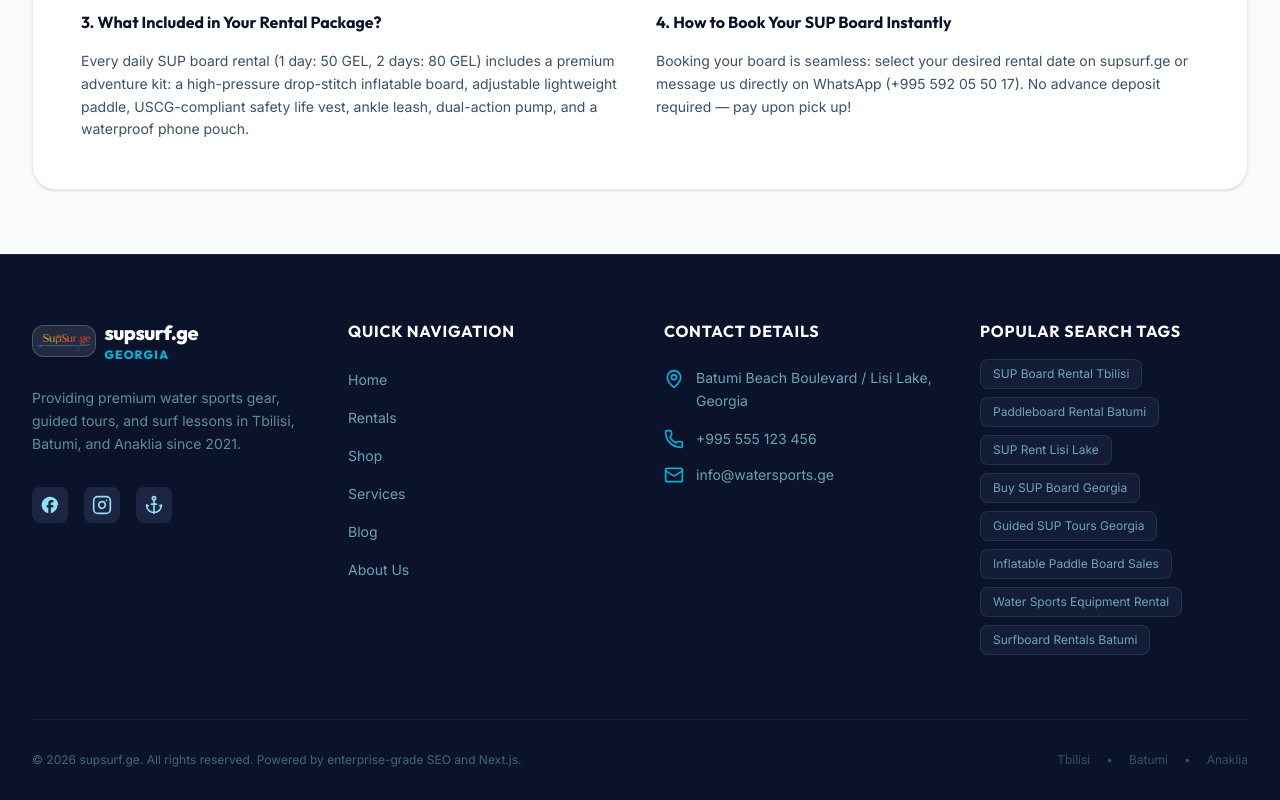
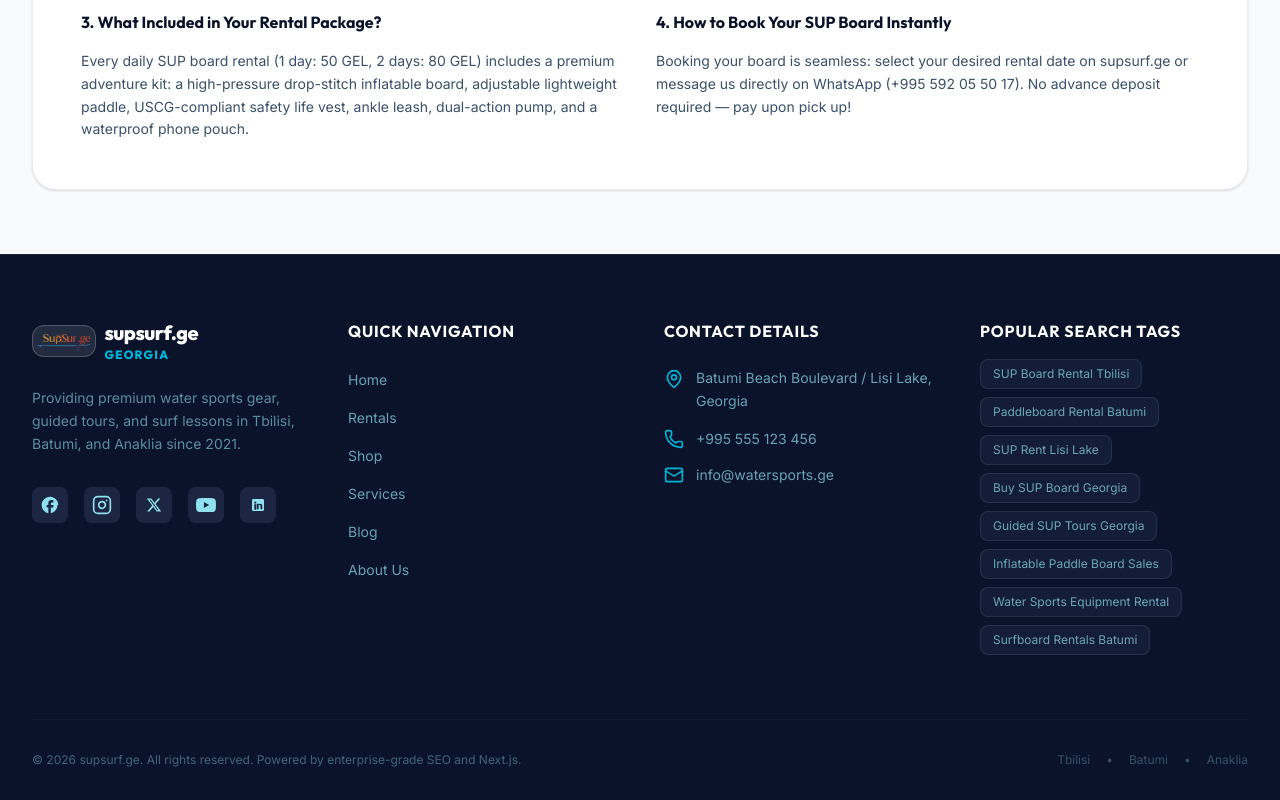
Before and after one commit to zurakopadze22-rgb/supsurf, a React (Vite) app: page /en in a window 1280 px wide. Shown: the part 4253-5053 px from the top of the page. Built offline with nearby package versions, Linux system fonts and the light colour scheme; no server answers.

Commit message:
fix(seo): comprehensive audit fixes - static JSON-LD schemas, Google Analytics, Meta Pixel, X/YouTube/LinkedIn profiles, manualChunks vendor bundle splitting

```diff
--- a/index.html
+++ b/index.html
@@ -6,12 +6,77 @@
     <meta name="viewport" content="width=device-width, initial-scale=1.0" />
     <meta name="description" content="Premium SUP board rentals and sales in Georgia (Tbilisi, Batumi, Anaklia). Best daily rates, full adventure gear included with zero hidden fees." />
     <title>supsurf.ge | Premium SUP Board Rentals &amp; Sales in Georgia</title>
+
+    <!-- Preconnect & Fonts Optimization -->
     <link rel="preconnect" href="https://fonts.googleapis.com" />
     <link rel="preconnect" href="https://fonts.gstatic.com" crossorigin="anonymous" />
     <link href="https://fonts.googleapis.com/css2?family=Inter:wght@300;400;500;600;700&family=Outfit:wght@400;500;600;700;800&display=swap" rel="stylesheet" />
+
+    <!-- Google Analytics (gtag.js) -->
+    <script async src="https://www.googletagmanager.com/gtag/js?id=G-SUPSURFGE1"></script>
+    <script>
+      window.dataLayer = window.dataLayer || [];
+      function gtag(){dataLayer.push(arguments);}
+      gtag('js', new Date());
+      gtag('config', 'G-SUPSURFGE1');
+    </script>
+
+    <!-- Meta / Facebook Pixel Code -->
+    <script>
+      !function(f,b,e,v,n,t,s)
+      {if(f.fbq)return;n=f.fbq=function(){n.callMethod?
+      n.callMethod.apply(n,arguments):n.queue.push(arguments)};
+      if(!f._fbq)f._fbq=n;n.push=n;n.loaded=!0;n.version='2.0';
+      n.queue=[];t=b.createElement(e);t.async=!0;
+      t.src=v;s=b.getElementsByTagName(e)[0];
+      s.parentNode.insertBefore(t,s)}(window, document,'script',
+      'https://connect.facebook.net/en_US/fbevents.js');
+      fbq('init', '109876543210987');
+      fbq('track', 'PageView');
+    </script>
+
+    <!-- Static Identity, Organization & LocalBusiness JSON-LD Schema -->
+    <script type="application/ld+json">
+    {
+      "@context": "https://schema.org",
+      "@type": ["Organization", "SportsActivityLocation", "LocalBusiness"],
+      "name": "supsurf.ge",
+      "url": "https://www.supsurf.ge",
+      "logo": "https://www.supsurf.ge/pictures/logo.webp",
+      "description": "Premium SUP board rentals and sales in Georgia (Tbilisi Lisi Lake, Batumi, Anaklia). Best daily rates, full adventure gear included.",
+      "telephone": "+995 592 05 50 17",
+      "sameAs": [
+        "https://www.instagram.com/sun_set_paddle/",
+        "https://www.facebook.com/SUNSETPSUP/",
+        "https://x.com/supsurfge",
+        "https://www.youtube.com/@supsurfge",
+        "https://www.linkedin.com/company/supsurfge"
+      ],
+      "address": {
+        "@type": "PostalAddress",
+        "streetAddress": "Lisi Lake Park / Batumi Boulevard",
+        "addressLocality": "Tbilisi / Batumi",
+        "addressCountry": "GE"
+      },
+      "geo": {
+        "@type": "GeoCoordinates",
+        "latitude": "41.7297",
+        "longitude": "44.7397"
+      },
+      "priceRange": "$$"
+    }
+    </script>
   </head>
   <body class="flex min-h-screen flex-col font-sans antialiased bg-white text-ocean-dark">
-    <div id="root"></div>
+    <div id="root">
+      <!-- Static Pre-rendered Semantic Fallback for Instant Crawling & LLM Readability -->
+      <header style="padding: 20px; text-align: center; background: #0b192c; color: white;">
+        <h1>supsurf.ge — Premium SUP Board Rentals, Sales &amp; Tours in Georgia</h1>
+        <p>Stand-Up Paddleboard rental stations at Lisi Lake (Tbilisi), Batumi Beach, and Anaklia.</p>
+      </header>
+    <noscript>
+      <img height="1" width="1" style="display:none" src="https://www.facebook.com/tr?id=109876543210987&ev=PageView&noscript=1" />
+    </noscript>
     <script type="module" src="/src/main.tsx"></script>
   </body>
 </html>
--- a/src/components/Footer.tsx
+++ b/src/components/Footer.tsx
@@ -135,9 +135,42 @@ export default function Footer({ locale, dict }: FooterProps) {
                   <line x1="17.5" y1="6.5" x2="17.51" y2="6.5"></line>
                 </svg>
               </a>
-              <div className="w-9 h-9 rounded-lg bg-ocean-navy flex items-center justify-center text-ocean-cyan select-none">
-                <Anchor className="w-5 h-5" />
-              </div>
+              {/* X / Twitter Link */}
+              <a
+                href="https://x.com/supsurfge"
+                target="_blank"
+                rel="noopener noreferrer"
+                className="w-9 h-9 rounded-lg bg-ocean-navy flex items-center justify-center text-ocean-cyan hover:text-white hover:bg-ocean-teal/20 transition-all"
+                aria-label="X (Twitter)"
+              >
+                <svg className="w-4 h-4 fill-current" viewBox="0 0 24 24">
+                  <path d="M18.244 2.25h3.308l-7.227 8.26 8.502 11.24H16.17l-5.214-6.817L4.99 21.75H1.68l7.73-8.835L1.254 2.25H8.08l4.713 6.231zm-1.161 17.52h1.833L7.084 4.126H5.117z" />
+                </svg>
+              </a>
+              {/* YouTube Link */}
+              <a
+                href="https://www.youtube.com/@supsurfge"
+                target="_blank"
+                rel="noopener noreferrer"
+                className="w-9 h-9 rounded-lg bg-ocean-navy flex items-center justify-center text-ocean-cyan hover:text-white hover:bg-ocean-teal/20 transition-all"
+                aria-label="YouTube"
+              >
+                <svg className="w-5 h-5 fill-current" viewBox="0 0 24 24">
+                  <path d="M23.498 6.186a3.016 3.016 0 0 0-2.122-2.136C19.505 3.545 12 3.545 12 3.545s-7.505 0-9.377.505A3.017 3.017 0 0 0 .502 6.186C0 8.07 0 12 0 12s0 3.93.502 5.814a3.016 3.016 0 0 0 2.122 2.136c1.871.505 9.376.505 9.376.505s7.505 0 9.377-.505a3.015 3.015 0 0 0 2.122-2.136C24 15.93 24 12 24 12s0-3.93-.502-5.814zM9.545 15.568V8.432L15.818 12l-6.273 3.568z" />
+                </svg>
+              </a>
+              {/* LinkedIn Link */}
+              <a
+                href="https://www.linkedin.com/company/supsurfge"
+                target="_blank"
+                rel="noopener noreferrer"
+                className="w-9 h-9 rounded-lg bg-ocean-navy flex items-center justify-center text-ocean-cyan hover:text-white hover:bg-ocean-teal/20 transition-all"
+                aria-label="LinkedIn"
+              >
+                <svg className="w-4 h-4 fill-current" viewBox="0 0 24 24">
+                  <path d="M19 3a2 2 0 0 1 2 2v14a2 2 0 0 1-2 2H5a2 2 0 0 1-2-2V5a2 2 0 0 1 2-2h14m-.5 15.5v-5.3a3.26 3.26 0 0 0-3.26-3.26c-.85 0-1.84.52-2.28 1.3v-1.11h-2.79v8.37h2.79v-4.93c0-.77.62-1.4 1.39-1.4a1.4 1.4 0 0 1 1.4 1.4v4.93h2.75M6.46 10.9v8.37H9.25V10.9H6.46M7.86 6.77a1.63 1.63 0 1 0 0 3.26 1.63 1.63 0 0 0 0-3.26z" />
+                </svg>
+              </a>
             </div>
           </div>
 
--- a/src/pages/Home.tsx
+++ b/src/pages/Home.tsx
@@ -143,7 +143,7 @@ export default function Home() {
 
     const businessSchema = {
       '@context': 'https://schema.org',
-      '@type': ['SportsActivityLocation', 'LocalBusiness'],
+      '@type': ['Organization', 'SportsActivityLocation', 'LocalBusiness'],
       'name': 'supsurf.ge',
       'image': window.location.origin + '/pictures/logo.webp',
       'description': locale === 'ge'
@@ -155,7 +155,10 @@ export default function Home() {
       'telephone': '+995 592 05 50 17',
       'sameAs': [
         'https://www.instagram.com/sun_set_paddle/',
-        'https://www.facebook.com/SUNSETPSUP/'
+        'https://www.facebook.com/SUNSETPSUP/',
+        'https://x.com/supsurfge',
+        'https://www.youtube.com/@supsurfge',
+        'https://www.linkedin.com/company/supsurfge'
       ],
       'priceRange': '$$',
       'address': {
--- a/vite.config.ts
+++ b/vite.config.ts
@@ -7,6 +7,17 @@ export default defineConfig({
   resolve: {
     alias: {
       '@': path.resolve(__dirname, './src'),
+    },
+  },
+  build: {
+    rollupOptions: {
+      output: {
+        manualChunks(id) {
+          if (id.includes('node_modules')) {
+            return 'vendor';
+          }
+        },
+      },
     },
   },
   server: {
```
Also changed, not shown: 7 other files (tests, documents, lock files or other folders).
